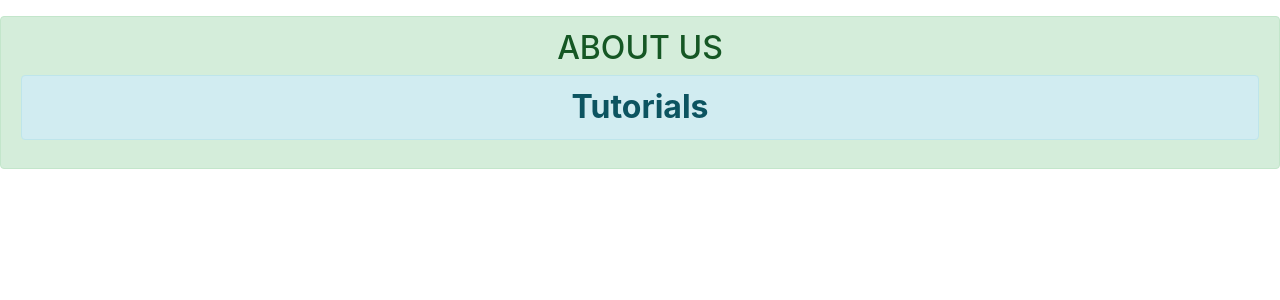
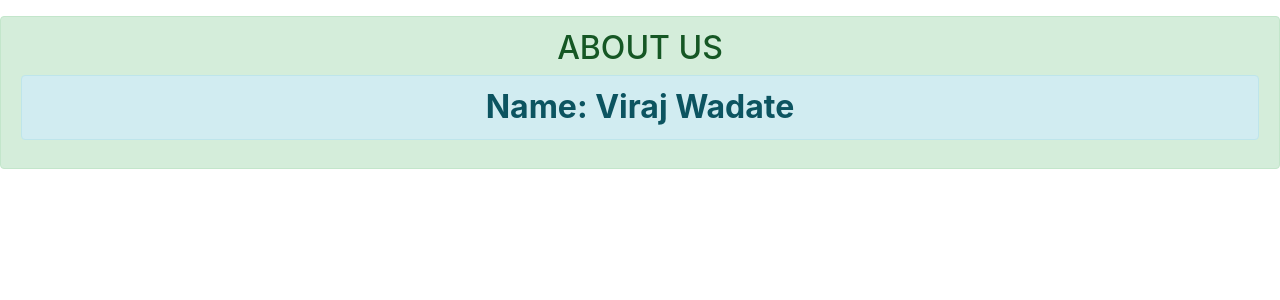
Before and after one commit to VirajWadate/django_deployment_nov, a Django app: page /about in a window 1280 px wide. Shown: the part 56-356 px from the top of the page. Run offline with Django 3.2, Linux system fonts and the light colour scheme; data comes from the database, SQL or seed files in the repository; some libraries are stand-ins or nearby versions.

Commit message:
Updated aubout us page

```diff
--- a/mywesbite/templates/about_us.html
+++ b/mywesbite/templates/about_us.html
@@ -46,7 +46,7 @@
             <div class="alert alert-success text-center">
                 <strong><h2>ABOUT US<h2></strong>
                   <div class="alert alert-info">
-                    <strong>Tutorials</strong>
+                    <strong>Name: Viraj Wadate</strong>
                   </div>
             </div>
         </div>
```
